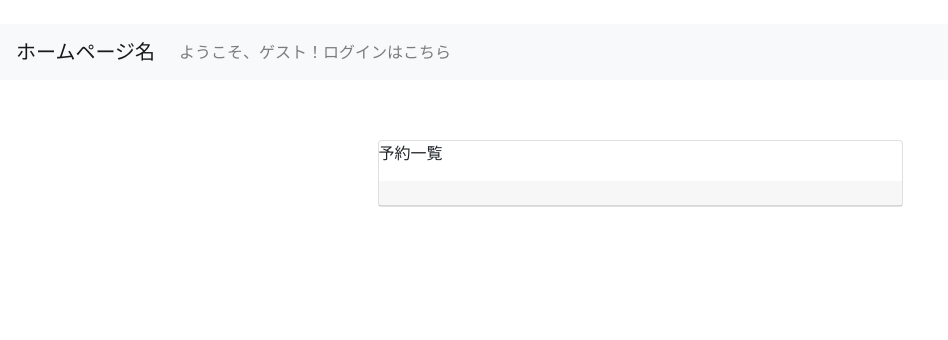
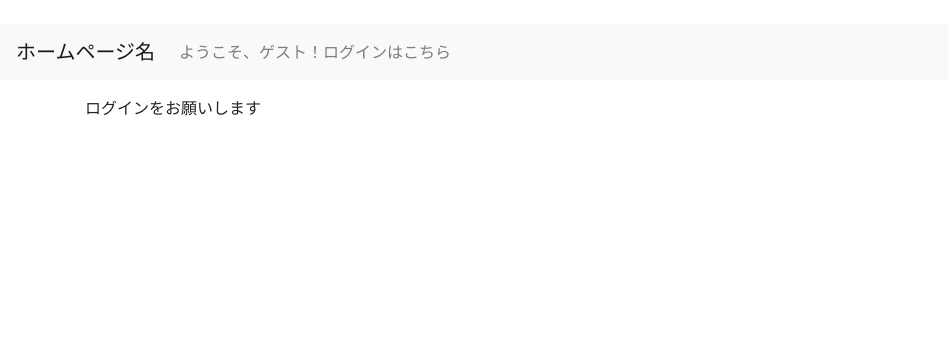
Before and after one commit to subahi/ReservePJ, a Django app: page / in a window 1280 px wide. Shown: the top 340 px of the page, without its empty margins (0-948 px from the left). Run offline with Django 3.2, Linux system fonts and the light colour scheme; data that the repository does not hold is empty; parts of the project's set-up code (start-up, migrations or seed data) failed here and were passed over; some libraries are stand-ins or nearby versions.

Commit message:
ver1.1
Topを修正
ログイン中は予約済情報を表示
非ログインはただのテキストメッセージ
（予約情報を独立したテンプレートで表示する方法を削除）

その他微修正

```diff
--- a/ReservePJ/ReservePJ/settings.py
+++ b/ReservePJ/ReservePJ/settings.py
@@ -124,6 +124,7 @@ STATIC_ROOT = posixpath.join(*(BASE_DIR.split(os.path.sep) + ['static']))
 AUTH_USER_MODEL = 'register.User'
 # ログインページの設定
 LOGIN_URL = 'register:login'
+# ログイン後は予約情報を一覧表示
 LOGIN_REDIRECT_URL = 'register:top'
 
 EMAIL_BACKEND = 'django.core.mail.backends.console.EmailBackend'
--- a/ReservePJ/register/forms.py
+++ b/ReservePJ/register/forms.py
@@ -120,8 +120,8 @@ class ReserveForm(forms.ModelForm):
             'reserve_hour_zone':'予約時間数',
             }
 
-#予約情報一覧表示、更新
 class ReserveChangeForm(forms.ModelForm):
+    """席予約情報更新フォーム"""
 
     def __init__(self, *args, **kwargs):
         super().__init__(*args, **kwargs)
--- a/ReservePJ/register/models.py
+++ b/ReservePJ/register/models.py
@@ -90,4 +90,4 @@ class User(AbstractBaseUser, PermissionsMixin):
         他アプリケーションが、username属性にアクセスした場合に備えて定義
         メールアドレスを返す
         """
-        return self.email
+        return self.get_full_name
--- a/ReservePJ/register/templates/register/base.html
+++ b/ReservePJ/register/templates/register/base.html
@@ -38,10 +38,10 @@
             <a class="nav-item nav-link" href="{% url 'register:password_change' %}">パスワードの変更</a>
           </li>
           <li>
-            <a class="nav-item nav-link" href="{% url 'register:reserve_seats' %}">予約フォーム</a>
+            <a class="nav-item nav-link" href="{% url 'register:reserve_seats' %}">新規予約</a>
           </li>
           <li>
-            <a class="nav-item nav-link" href="{% url 'register:reserve_change' %}">予約情報</a>
+            <a class="nav-item nav-link" href="{% url 'register:reserve_change' %}">予約情報閲覧・変更</a>
           </li>
           {% else %}
           <li class="nav-item">
--- a/ReservePJ/register/templates/register/top.html
+++ b/ReservePJ/register/templates/register/top.html
@@ -1,5 +1,6 @@
 {% extends "register/base.html" %}
 {% block content %}
+    {% if user.is_authenticated %}
         <div class="container-fluid" style="margin-top: 60px;">
           <div class="row">
             <div class="col-md-6 offset-md-3" >
@@ -15,7 +16,7 @@
                         予約日付:{{ reserve.reserve_date }}
                      </p>
                     <p class="card-text">
-                予約者:{{ user.get_full_name }}
+                        予約者:{{ reserve.reserve_user.username }}
                      </p>
                  </div><!-- end card-body -->
              {% endfor %}
@@ -23,4 +24,7 @@
             </div><!-- end col-md-6 offset-md-3 -->
           </div><!-- end row -->
         </div><!-- end container-fluid -->
+    {% else %}
+        <p>ログインをお願いします</p>
+    {% endif %}
 {% endblock %}
--- a/ReservePJ/register/urls.py
+++ b/ReservePJ/register/urls.py
@@ -5,8 +5,7 @@ from . import views
 
 app_name = 'register'
 urlpatterns = [
-    #path('', views.Top.as_view(), name='top'),
-    path('', views.ReserveDetailAll.as_view(), name='top'),
+    path('', views.Top.as_view(), name='top'),
     path('login/', views.Login.as_view(), name='login'),
     path('logout/', views.Logout.as_view(), name='logout'),
     path('user_create/', views.UserCreate.as_view(), name='user_create'),
--- a/ReservePJ/register/views.py
+++ b/ReservePJ/register/views.py
@@ -24,7 +24,8 @@ from . import forms
 User = get_user_model()
 
 
-class Top(generic.TemplateView):
+class Top(generic.ListView):
+    queryset = Reserve.objects.filter(reserve_flg= True)
     template_name = 'register/top.html'
 
 
@@ -245,8 +246,8 @@ class ReserveSeats(LoginRequiredMixin,generic.CreateView):
 class ReserveDetailAll(generic.ListView):
     """予約情報閲覧"""
 
-    model = Reserve
-    template_name = 'register/top.html'
+    queryset = Reserve.objects.filter(reserve_flg= True)
+    template_name = 'register/reserve_detail.html'
 
 def ReserveChange(request):
     ### formSetクラスのインスタンス
```
Also changed, not shown: 1 other file. Lines whose indentation alone changed are shown as unchanged.
